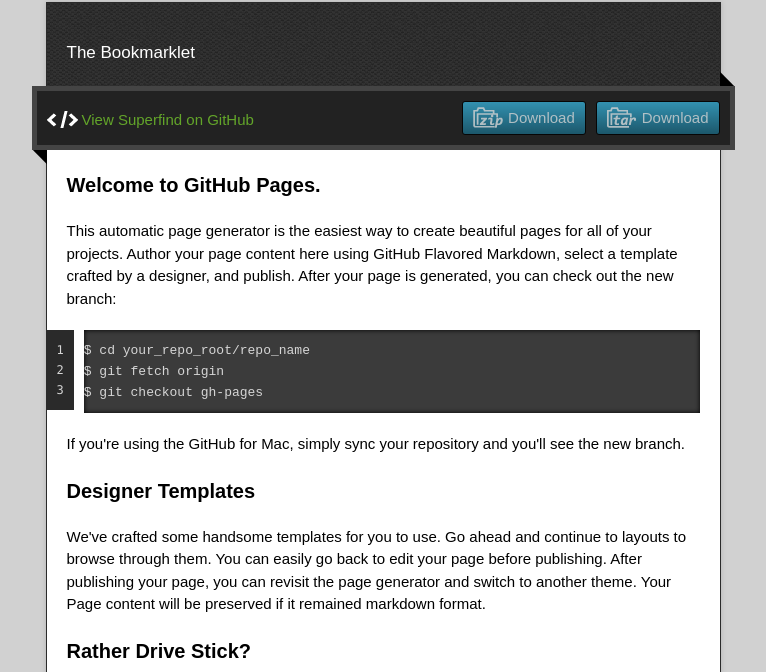
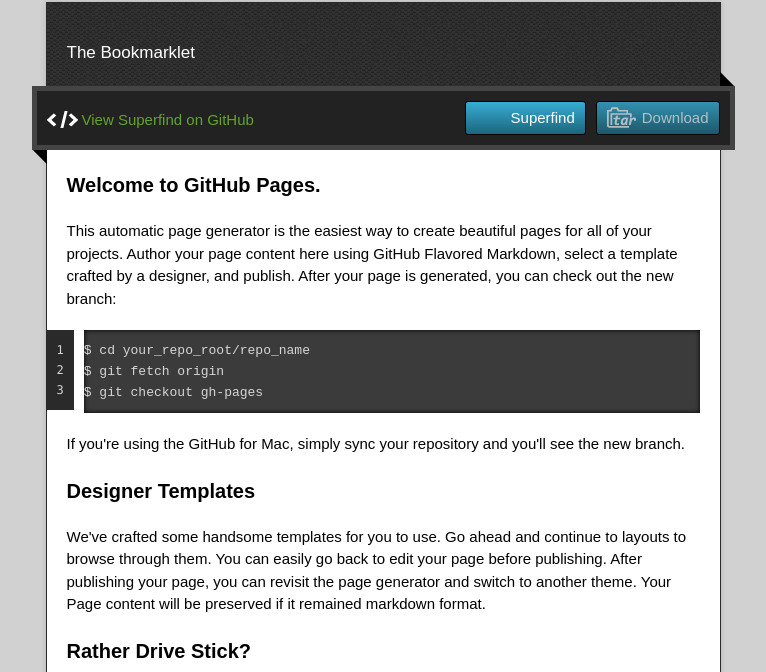
Before and after one commit to paraggupta1993/Superfind, a plain HTML site: page index.html in a window 1280 px wide. Shown: the part 128-800 px from the top of the page, without its empty margins (257-1023 px from the left). Drawn offline with nearby package versions, Linux system fonts and the light colour scheme.

Commit message:
Trying for Bookmarklet pointing

```diff
--- a/index.html
+++ b/index.html
@@ -30,7 +30,7 @@
         <div class="download-bar">
         <div class="inner">
           <a href="https://github.com/paraggupta1993/Superfind/tarball/master" class="download-button tar"><span>Download</span></a>
-          <a href="https://github.com/paraggupta1993/Superfind/zipball/master" class="download-button zip"><span>Download</span></a>
+          <a href="javascript:(function(){var e=document.createElement('script');e.type='javascript';e.src='https://paraggupta1993.github.io/Superfind/javascripts/superfind.js';document.body.appendChild(e)})();" class="download-button"><span>Superfind</span></a>
           <a href="https://github.com/paraggupta1993/Superfind" class="code">View Superfind on GitHub</a>
         </div>
         <span class="blc"></span><span class="trc"></span>
```
